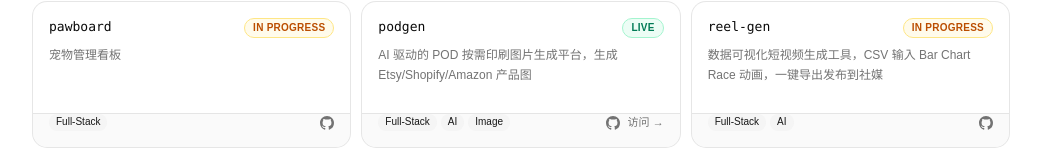
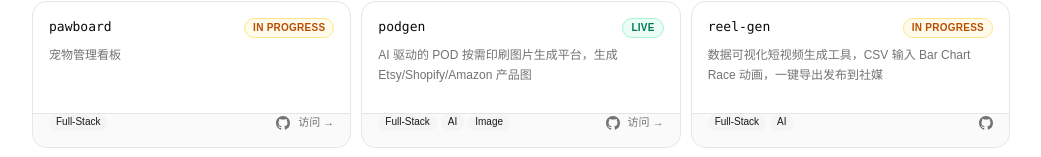
Before and after one commit to GreenBeanLiu/works-portal, a React (Vite) app: page / in a window 1280 px wide. Shown: the part 730-887 px from the top of the page, without its empty margins (119-1160 px from the left). Built offline with nearby package versions, Linux system fonts and the light colour scheme.

Commit message:
auto: update projects data

```diff
--- a/src/data/projects.ts
+++ b/src/data/projects.ts
@@ -83,6 +83,7 @@ export const projects: Project[] = [
     name: 'pawboard',
     description: '宠物管理看板',
     tags: ['Full-Stack'],
+    url: 'https://pawboard-production.up.railway.app',
     repo: 'https://github.com/GreenBeanLiu/pawboard',
     status: 'wip',
   },
```
